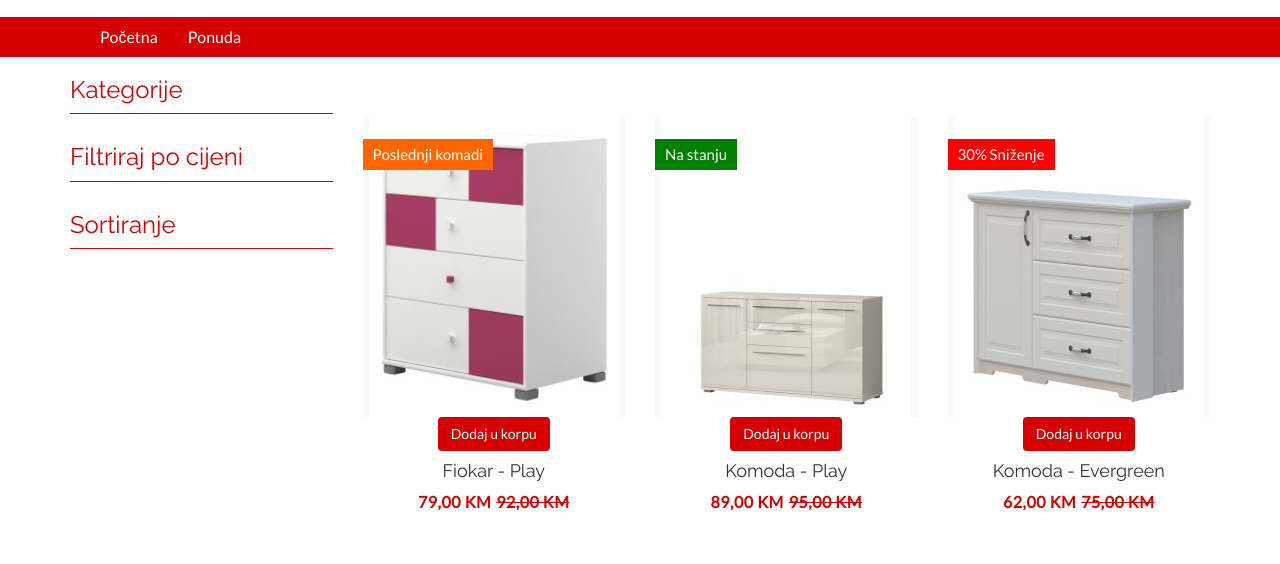
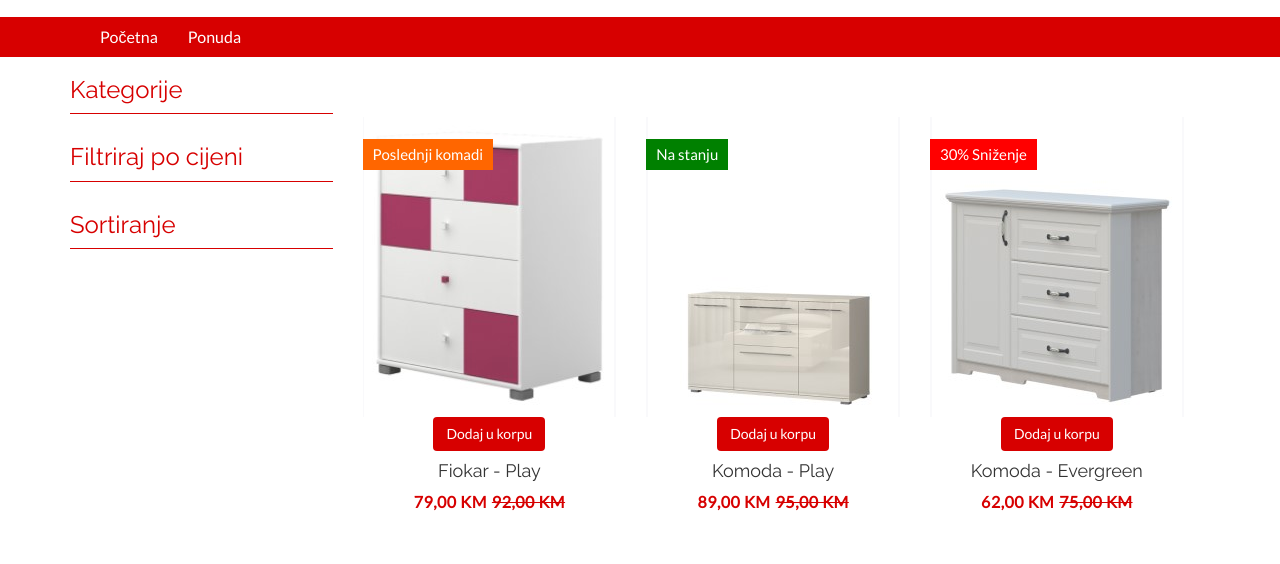
Before and after one commit to nebojsacausic/Vidakovic-commerce, a plain HTML site: page product.html in a window 1280 px wide. Shown: the part 161-725 px from the top of the page. Drawn offline with nearby package versions, Linux system fonts and the light colour scheme.

Commit message:
Products position fix

```diff
--- a/css/style.css
+++ b/css/style.css
@@ -2044,7 +2044,7 @@ z-index:3;
 }
 #aa-product-category .aa-product-catg-content .aa-product-catg-body .aa-product-catg li {
   margin: 0 0 20px 30px;
-  width: 29.916%;
+  width: 28.916%;
 }
 #aa-product-category .aa-product-catg-content .aa-product-catg-body .aa-product-catg li .aa-product-descrip {
   display: none;
```
